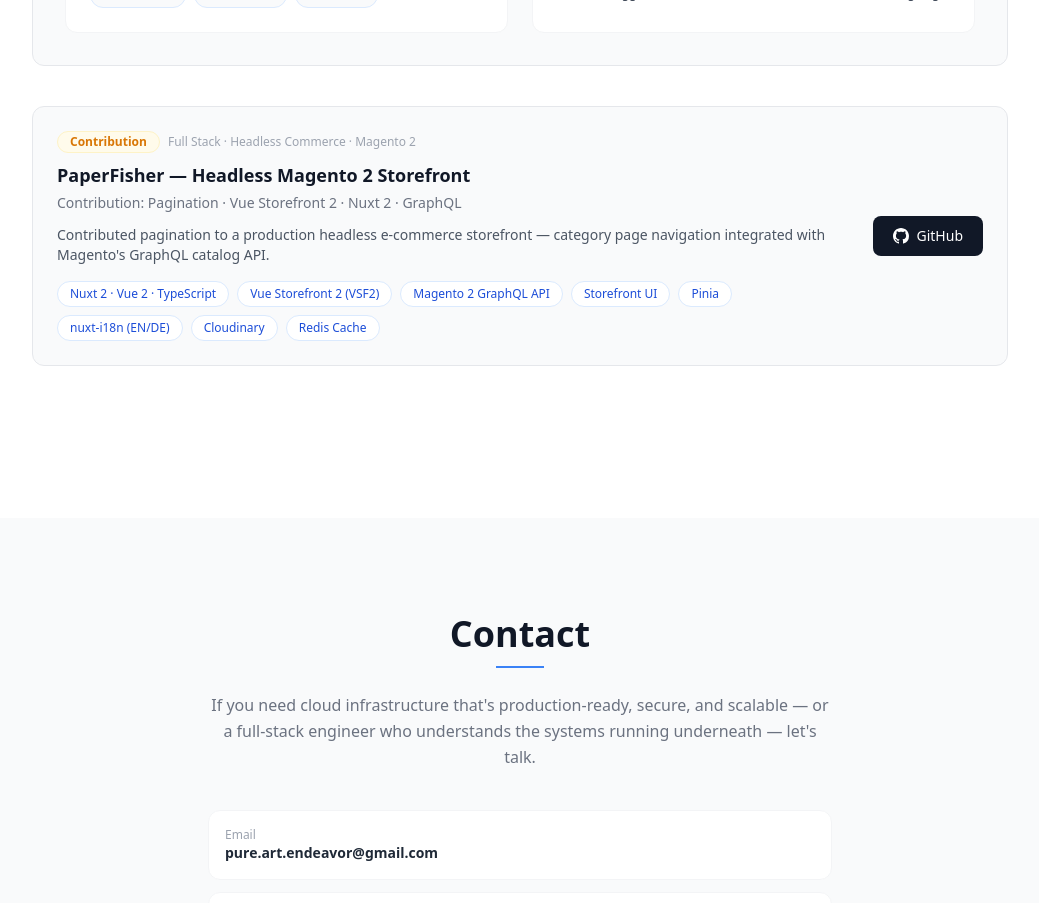
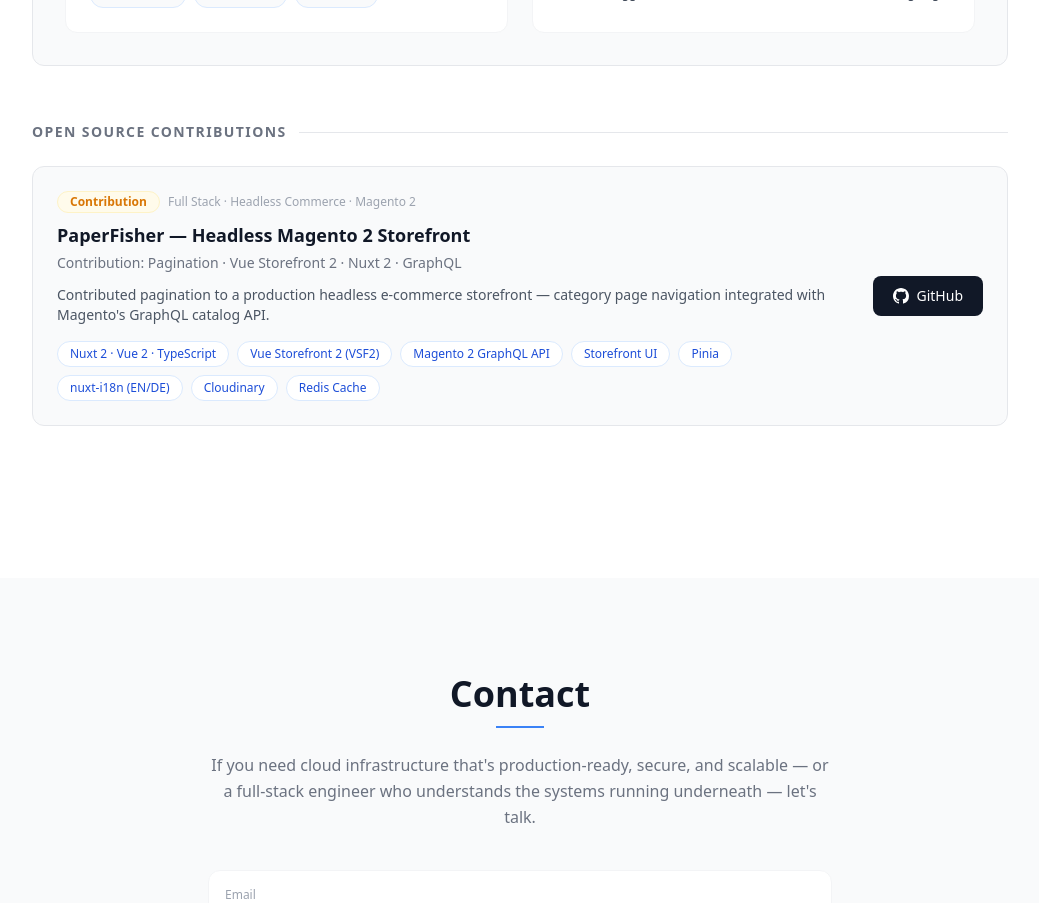
Before and after one commit to AbdurRehman924/Personal-Portfolio, a React (Create React App) app: page / in a window 1280 px wide. Shown: the part 7960-8863 px from the top of the page, without its empty margins (120-1159 px from the left). Built offline with nearby package versions, Linux system fonts and the light colour scheme.

Commit message:
feat(projects): move contributions to separate Open Source Contributions section

```diff
--- a/src/components/Projects.jsx
+++ b/src/components/Projects.jsx
@@ -212,7 +212,8 @@
 
         {[
           { label: "Cloud Infrastructure & DevSecOps", items: projects.slice(0, 3) },
-          { label: "Full Stack Engineering", items: projects.slice(3) },
+          { label: "Full Stack Engineering", items: projects.slice(3, 6) },
+          { label: "Open Source Contributions", items: projects.slice(6) },
         ].map((group) => (
           <div key={group.label} className="mb-14">
             <div className="flex items-center gap-3 mb-6">
```
